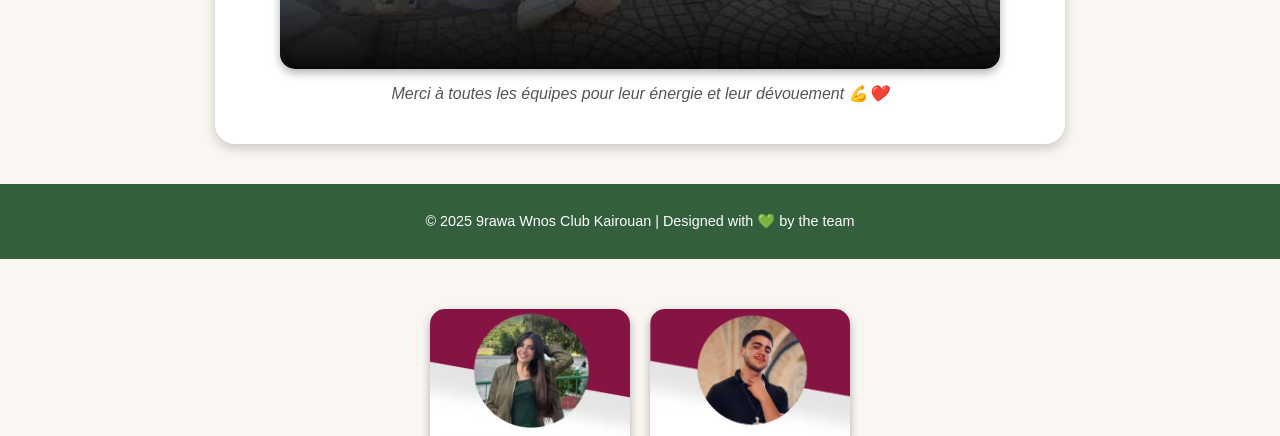
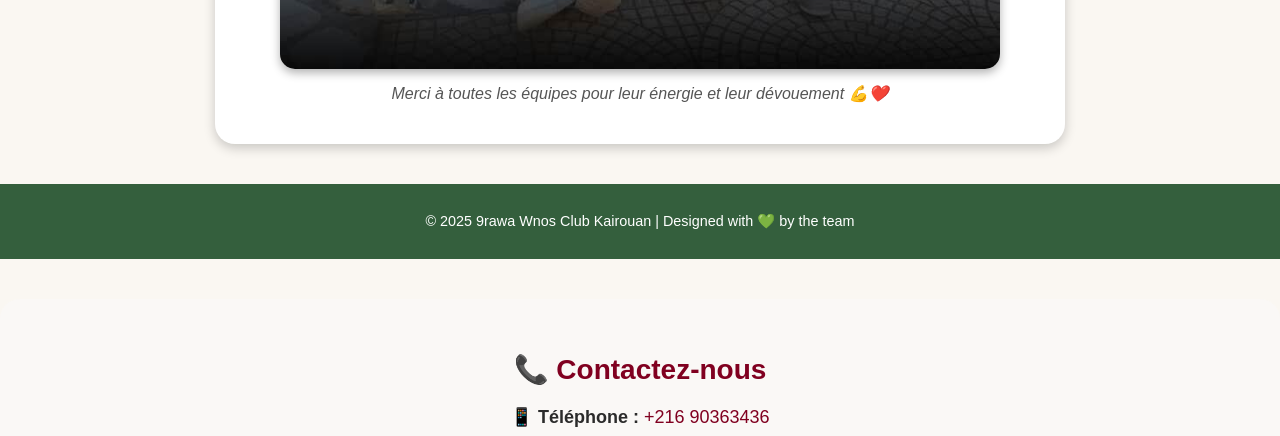
Before and after one commit to 9rawawnos-club/9rawa__wnos, a plain HTML site: page index.html in a window 1280 px wide. Shown: the part 1481-1917 px from the top of the page. Drawn offline with Linux system fonts and the light colour scheme.

Commit message:
Update index.html

```diff
--- a/index.html
+++ b/index.html
@@ -34,12 +34,7 @@
 </body>
 </html>
 
-<section class="members">
-  <div class="member-gallery">
-    <img src="images/IMG_20251104_194439_771.jpg" alt="Membre 5">
-    <img src="images/IMG_20251104_194430_702.jpg" alt="Membre 6">
-  </div>
-  </section>
+
   <section id="contact" style="text-align: center; margin: 40px 0; background-color: #faf8f6; padding: 30px; border-radius: 20px;">
   <h2 style="font-size: 28px; color: #800020; margin-bottom: 20px;">📞 Contactez-nous</h2>
 
```
